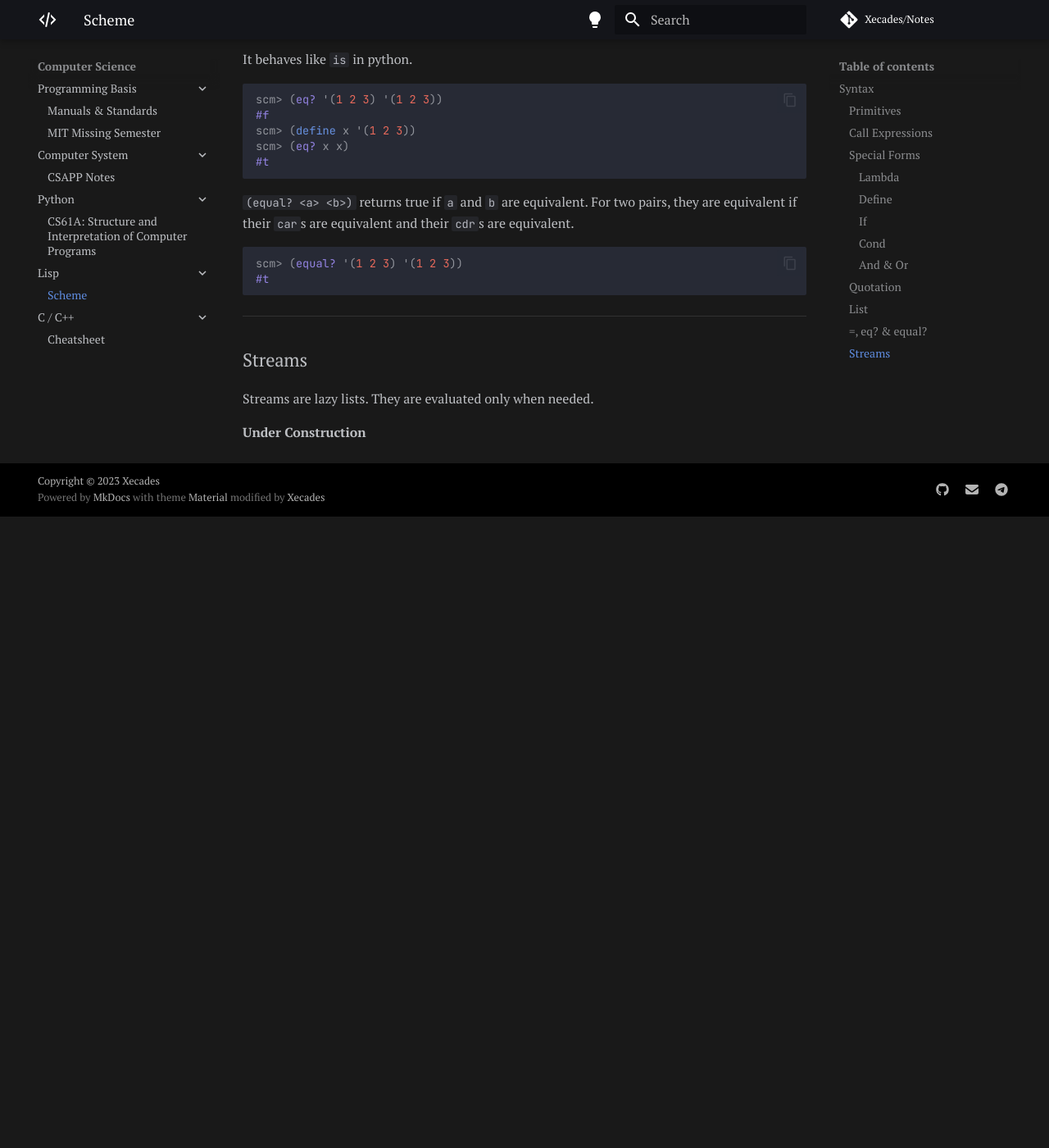
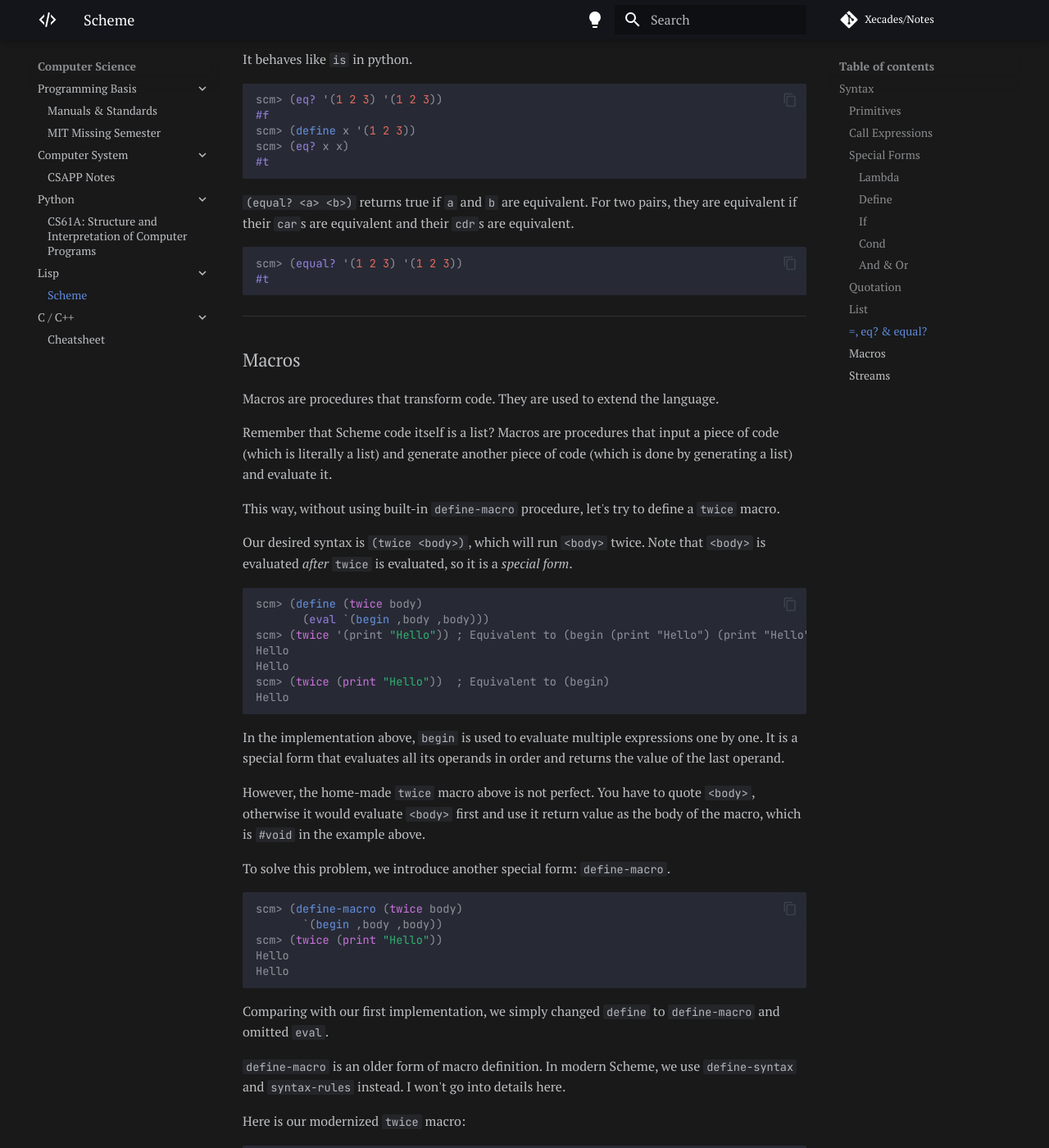
Before and after one commit to Xecades/Notes, an MkDocs documentation site: the page built from docs/cs/lisp/scheme.md, in a window 1280 px wide and 1400 px high, scrolled down 4483 px. Shown: the whole window at 82% size. Built offline with MkDocs 1.6.1 and Material for MkDocs 9.7.7, drawn with Linux system fonts in a browser that asks for light colours; comment, search, counter and statistics services are not loaded; before the commit the page ends 5113 px from its top, so only the background shows below that; some of the changed text lies outside the part shown.

Commit message:
docs: add macros in scheme.md

````diff
--- a/docs/cs/lisp/scheme.md
+++ b/docs/cs/lisp/scheme.md
@@ -182,14 +182,14 @@ scm> (cdr lst)      ; `cdr` returns the rest of a list
 
 `car` is short for *Contents of Address Register*, and `cdr` is short for *Contents of Decrement Register*.
 
-**Scheme code itself is a list.** So here comes some magic:
+**Scheme code itself is a list.** Using this feature we can do some magic:
 
 ```scm
-scm> (list + 1 2)   ; `+` as a primitive procedure will be calculated
+scm> (list + 1 2)   ; `+` as a primitive procedure will be evaluated
 (#[+] 1 2)
 scm> (list '+ 1 2)  ; `+` must be quoted to prevent evaluation
 (+ 1 2)
-scm> (eval (list '+ 1 2))
+scm> (eval (list '+ 1 2))  ; `eval` evaluates a list
 3
 scm> (eval '(+ 1 2))
 3
@@ -199,9 +199,9 @@ scm> (eval '(+ 1 2))
 
 ### `=`, `eq?` & `equal?`
 
-`=` can only be used to compare numbers.
+`=` can only be used to compare numbers. There's nothing to say about it.
 
-For `(eq? <a> <b>)`.
+As for `(eq? <a> <b>)`.
 
  - If `a` and `b` are both numbers, booleans, symbols, or strings, return true if they are equivalent; false otherwise.
  - Otherwise, return true if `a` and `b` both refer to the same object in memory; false otherwise.
@@ -225,8 +225,66 @@ scm> (equal? '(1 2 3) '(1 2 3))
 
 ---
 
+### Macros
+
+Macros are procedures that transform code. They are used to extend the language.
+
+Remember that Scheme code itself is a list? Macros are procedures that input a piece of code (which is literally a list) and generate another piece of code (which is done by generating a list) and evaluate it.
+
+This way, without using built-in `define-macro` procedure, let's try to define a `twice` macro.
+
+Our desired syntax is `(twice <body>)`, which will run `<body>` twice. Note that `<body>` is evaluated *after* `twice` is evaluated, so it is a *special form*.
+
+```scm
+scm> (define (twice body)
+       (eval `(begin ,body ,body)))
+scm> (twice '(print "Hello")) ; Equivalent to (begin (print "Hello") (print "Hello"))
+Hello
+Hello
+scm> (twice (print "Hello"))  ; Equivalent to (begin)
+Hello
+```
+
+In the implementation above, `begin` is used to evaluate multiple expressions one by one. It is a special form that evaluates all its operands in order and returns the value of the last operand.
+
+However, the home-made `twice` macro above is not perfect. You have to quote `<body>`, otherwise it would evaluate `<body>` first and use it return value as the body of the macro, which is `#void` in the example above.
+
+To solve this problem, we introduce another special form: `define-macro`.
+
+```scm
+scm> (define-macro (twice body)
+       `(begin ,body ,body))
+scm> (twice (print "Hello"))
+Hello
+Hello
+```
+
+Comparing with our first implementation, we simply changed `define` to `define-macro` and omitted `eval`.
+
+`define-macro` is an older form of macro definition. In modern Scheme, we use `define-syntax` and `syntax-rules` instead. I won't go into details here.
+
+Here is our modernized `twice` macro:
+
+```scm
+(define-syntax twice
+  (syntax-rules ()
+    ((_ body)
+     (begin body body))))
+```
+
+Moreover, we can define a `for` macro. The desired syntax is `(for x in '(1 2 3) do (* x x))`, which is evaluated to `(1 4 9)`. It is similar to `[x * x for x in [1, 2, 3]]` in Python.
+
+```scm
+(define-syntax for
+  (syntax-rules (in do)
+    ((_ var in lst do expr)
+     (map (lambda (var) expr) lst))))
+```
+
+---
+
 ### Streams
 
-Streams are lazy lists. They are evaluated only when needed.
+Streams are lazy lists. They are similar to generators in Python and iterators in C++.
 
 **Under Construction**
````
Also changed, not shown: other parts of docs/cs/lisp/scheme.md (+1 -1 lines).
